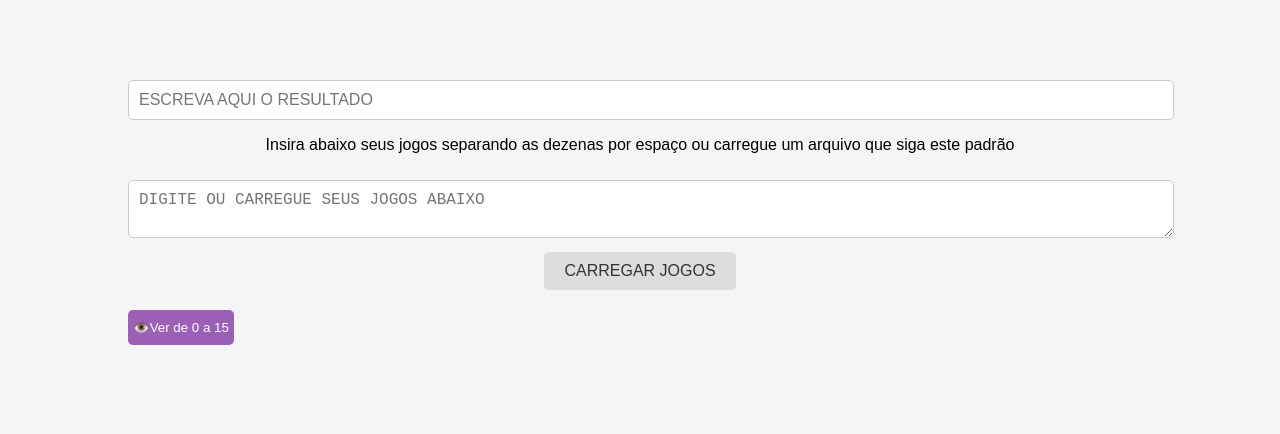
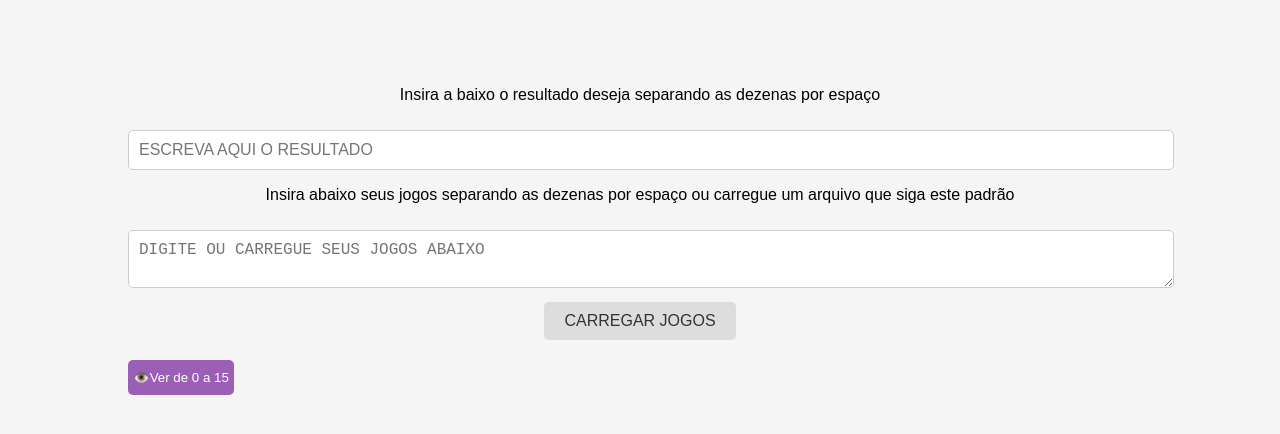
Before and after one commit to devlodi/conferidor_lotofacil, a plain HTML site: page index.html in a window 1280 px wide. Drawn offline with Linux system fonts and the light colour scheme.

Commit message:
Update index.html

```diff
--- a/index.html
+++ b/index.html
@@ -9,6 +9,7 @@
 <body>
     <div class="container">
         <div class="input-group">
+            <p>Insira a baixo o resultado deseja separando as dezenas por espaço</p>
             <input type="text" id="resultado" placeholder="ESCREVA AQUI O RESULTADO">
         </div>
         <div class="input-group">
```
